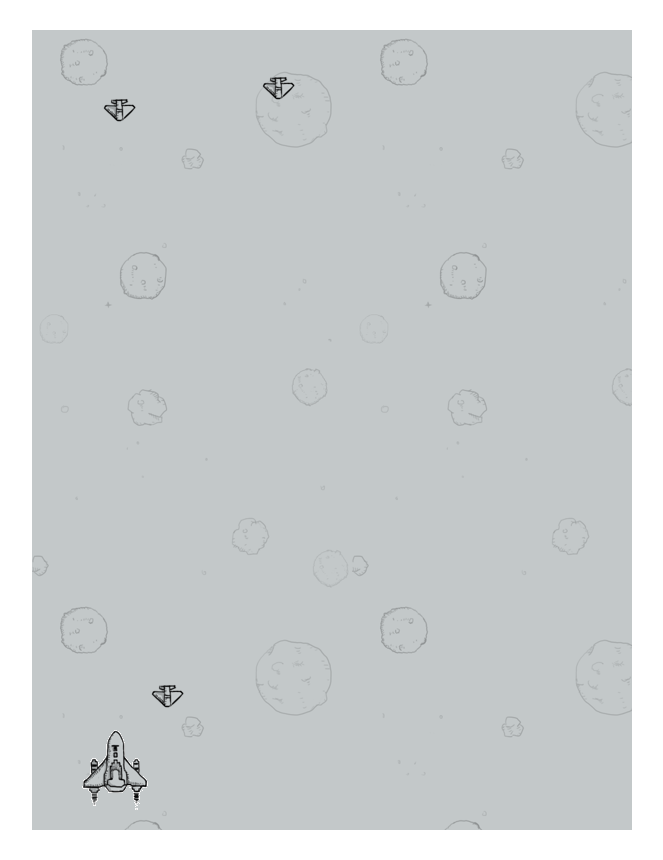
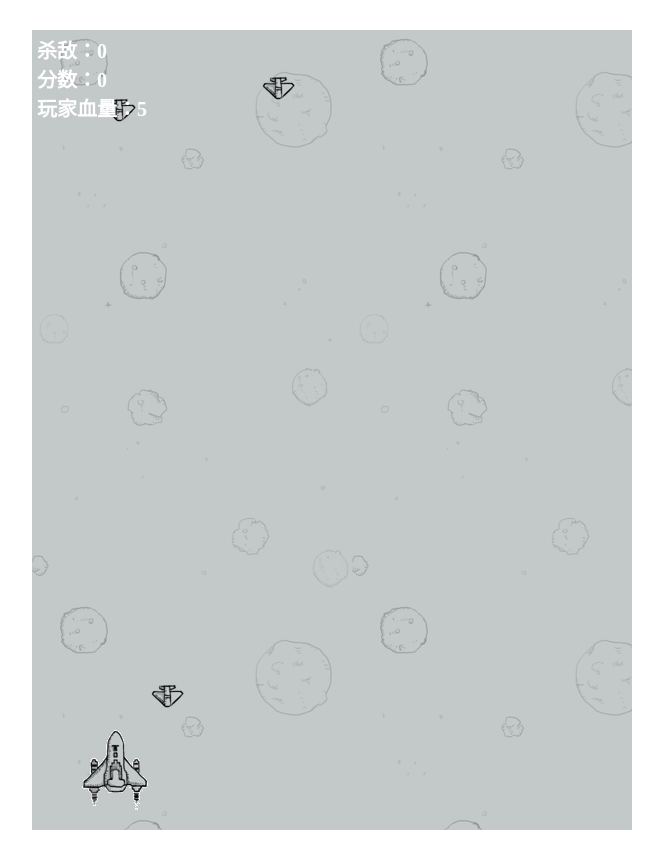
Before and after one commit to Cwlrin/PlantWar, a plain HTML site: page index.html in a window 1280 px wide. Shown: the whole page, without its empty margins (308-971 px from the left). Drawn offline with Linux system fonts and the light colour scheme.

Commit message:
积分 / Number

```diff
--- a/css/style.css
+++ b/css/style.css
@@ -11,3 +11,13 @@
     position: relative;
     overflow: hidden;
 }
+
+#titleScore {
+    font-size: 20px;
+    font-weight: bold;
+    position: absolute;
+    margin-top: 5px;
+    margin-left: 5px;
+    color: white;
+    z-index: 2;
+}
--- a/index.html
+++ b/index.html
@@ -9,7 +9,13 @@
     <link rel="stylesheet" href="css/style.css">
 </head>
 <body>
-<div id="main"></div>
+<div id="main">
+    <div id="titleScore">
+        <div>杀敌：<span id="killNum">0</span></div>
+        <div>分数：<span id="killScore">0</span></div>
+        <div>玩家血量：<span id="playBlood">5</span></div>
+    </div>
+</div>
 <script src="./js/script.js"></script>
 </body>
 </html>
--- a/js/script.js
+++ b/js/script.js
@@ -8,6 +8,9 @@ var upBtn = false;
 var dowmBtn = false;
 var leftBtn = false;
 var rightBtn = false;
+// 杀敌数
+var killNum = document.getElementById("killNum");
+var killScore = document.getElementById("killScore");
 
 /**
  *  创建敌方小飞机
@@ -247,6 +250,9 @@ function crashCheck() {
                     // 敌方小飞机替换文件路径
                     smallPlaneArray[i].imgNode.src = "./images/smallplaneboom.gif";
                     smallPlaneArray[i].isDead = true;
+                    // 杀敌积分
+                    killNum.innerHTML = parseInt(killNum.innerHTML) + 1;
+                    killScore.innerHTML = 2 * parseInt(killNum.innerHTML) - 1;
                 }
             }
         }
```
